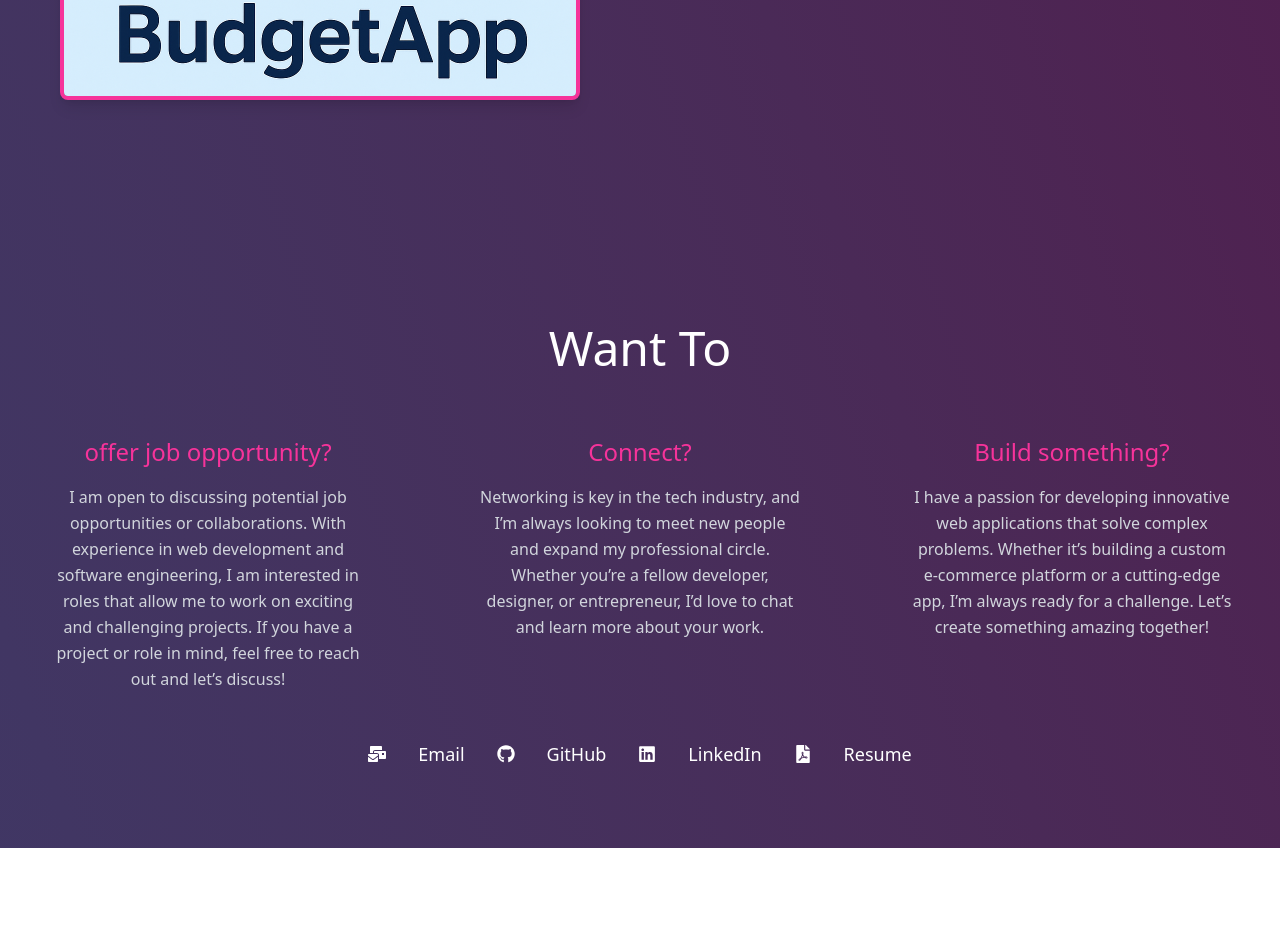
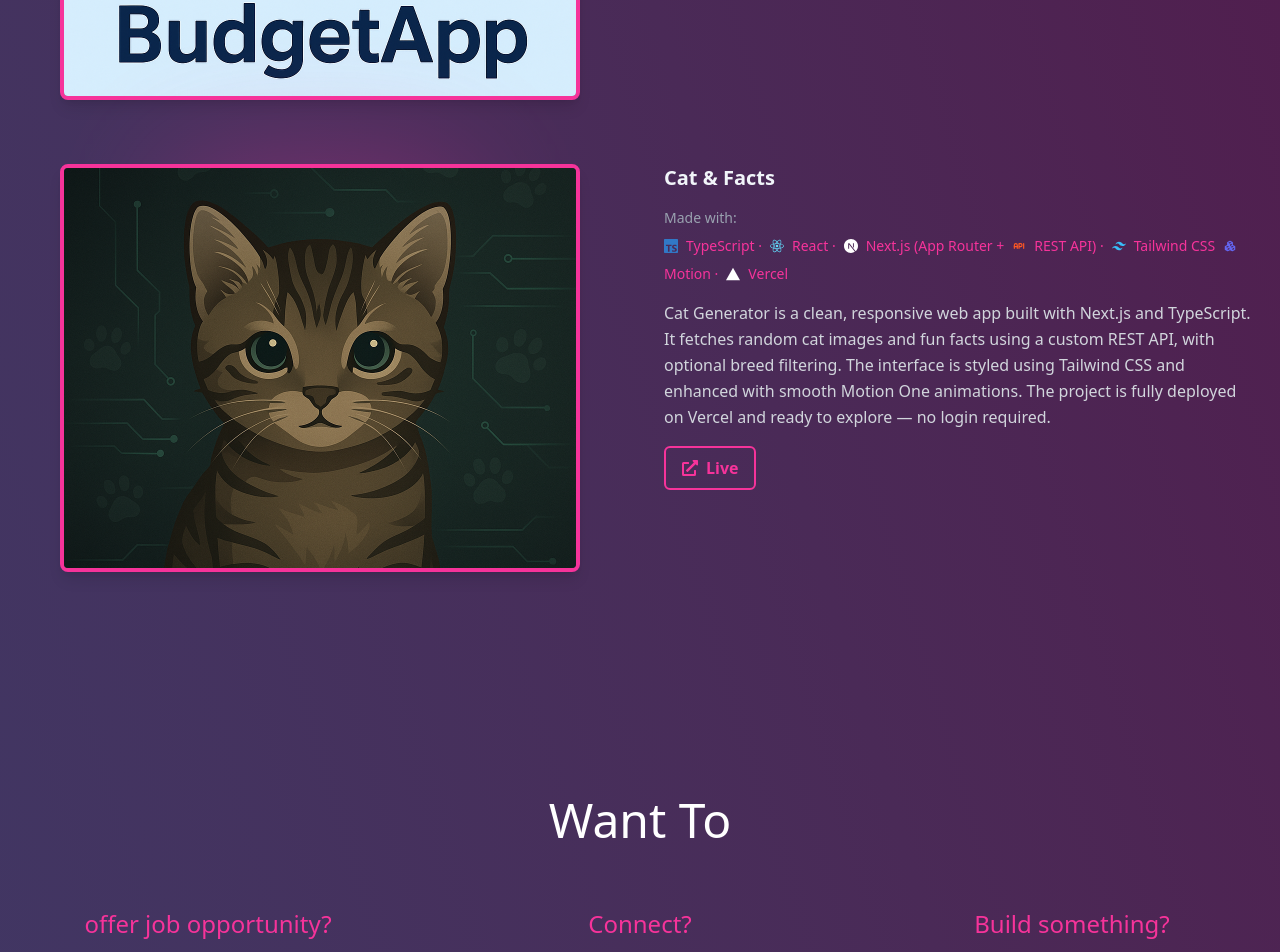
Before and after one commit to S0ffen/cloudflare-site, a React (Vite) app: page / in a window 1280 px wide. Shown: the part 3004-3956 px from the top of the page. Before the commit the page ends 3852 px from the top, so only its background shows below. Built offline with nearby package versions, Linux system fonts and the light colour scheme.

Commit message:
Implement code changes to enhance functionality and improve performance

```diff
--- a/src/components/Projects.tsx
+++ b/src/components/Projects.tsx
@@ -1,4 +1,13 @@
 import { FaExternalLinkAlt } from "react-icons/fa";
+import {
+  SiTypescript,
+  SiReact,
+  SiNextdotjs,
+  SiTailwindcss,
+  SiVercel,
+} from "react-icons/si";
+import { TbApi } from "react-icons/tb"; // Ikonka API (z Tabler Icons)
+import { BiSolidComponent } from "react-icons/bi"; // Motion One jako animacja
 import { motion } from "framer-motion";
 
 const Projects: React.FC = () => {
@@ -104,6 +113,68 @@ const Projects: React.FC = () => {
           </a>
         </div>
       </motion.div>
+      {/* Trzeci projekt */}
+      <motion.div
+        initial={{ opacity: 0, y: 40 }}
+        whileInView={{ opacity: 1, y: 0 }}
+        transition={{ duration: 0.6, delay: 0.3 }}
+        viewport={{ once: true }}
+        className="flex flex-col lg:flex-row items-start gap-12 max-w-7xl mx-auto m-16"
+      >
+        {/* Lewa strona: obrazek z efektem neonowym */}
+        <div className="relative w-full lg:w-1/2 flex justify-center">
+          <div className="absolute w-72 h-48 bg-pink-500 opacity-30 blur-3xl rounded-lg"></div>
+          <div className="relative border-4 border-pink-500 rounded-lg overflow-hidden shadow-lg">
+            <img
+              src="/Cat&Facts.png" // <- podmień na własny obraz
+              alt="Project thumbnail"
+              className="w-lg h-100 object-cover"
+            />
+          </div>
+        </div>
+
+        {/* Prawa strona: opis */}
+        <div className="w-full lg:w-1/2 space-y-4">
+          <h3 className="text-xl font-semibold">Cat & Facts</h3>
+          <p className="text-sm text-gray-400 flex flex-wrap items-center gap-2">
+            Made with:
+            <span className="flex flex-wrap items-center gap-2 text-pink-500">
+              <SiTypescript title="TypeScript" className="text-[#3178C6]" />
+              TypeScript ·
+              <SiReact title="React" className="text-[#61DAFB]" />
+              React ·
+              <SiNextdotjs title="Next.js" className="text-white" />
+              Next.js (App Router +{" "}
+              <TbApi title="Custom REST API" className="text-[#FF5722]" />
+              REST API) ·
+              <SiTailwindcss title="Tailwind CSS" className="text-[#38BDF8]" />
+              <span>Tailwind CSS </span>
+              <BiSolidComponent title="Motion One" className="text-[#6366F1]" />
+              Motion ·
+              <SiVercel title="Vercel" className="text-white" />
+              Vercel
+            </span>
+          </p>
+          <p className="text-gray-300 leading-relaxed">
+            Cat Generator is a clean, responsive web app built with Next.js and
+            TypeScript. It fetches random cat images and fun facts using a
+            custom REST API, with optional breed filtering. The interface is
+            styled using Tailwind CSS and enhanced with smooth Motion One
+            animations. The project is fully deployed on Vercel and ready to
+            explore — no login required.
+          </p>
+          {/* Link do projektu */}
+          <a
+            href="https://catnfacts.vercel.app/"
+            target="_blank"
+            rel="noopener noreferrer"
+            className="inline-flex items-center gap-2 border-2 border-pink-500 text-pink-500 px-4 py-2 font-semibold rounded-md hover:bg-pink-500 hover:text-white transition"
+          >
+            <FaExternalLinkAlt />
+            Live
+          </a>
+        </div>
+      </motion.div>
     </section>
   );
 };
```
Also changed, not shown: public/Cat&Facts.png (added).
